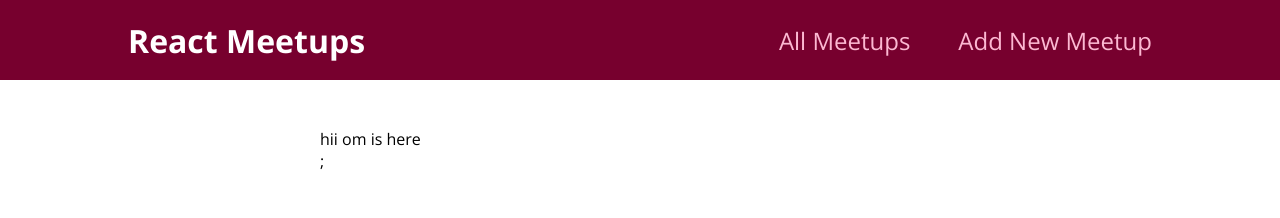
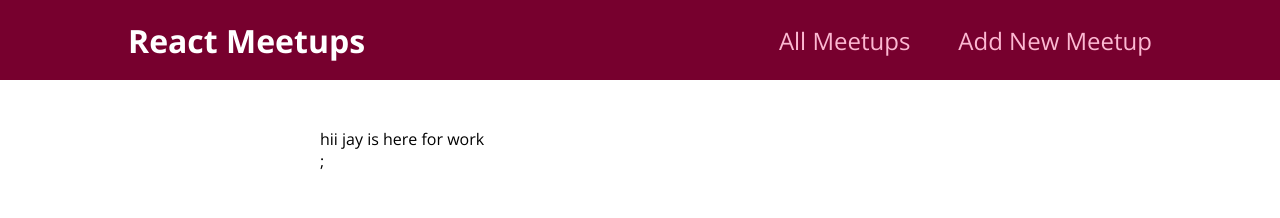
Before and after one commit to omjamnekar/git-practice, a Next.js app: page / in a window 1280 px wide. Shown: the top 218 px of the page. Built offline with nearby package versions, Linux system fonts and the light colour scheme.

Commit message:
change index.js in main file

```diff
--- a/pages/index.js
+++ b/pages/index.js
@@ -35,7 +35,7 @@ function HomePage(props) {
     setLoadedMeetups(DUMMY_MEETUP);
   }, [loadMessage]);
 
-  return <div>hii om is here</div>;
+  return <div>hii jay is here for work</div>;
 }
 
 export async function getStaticProps() {
```
